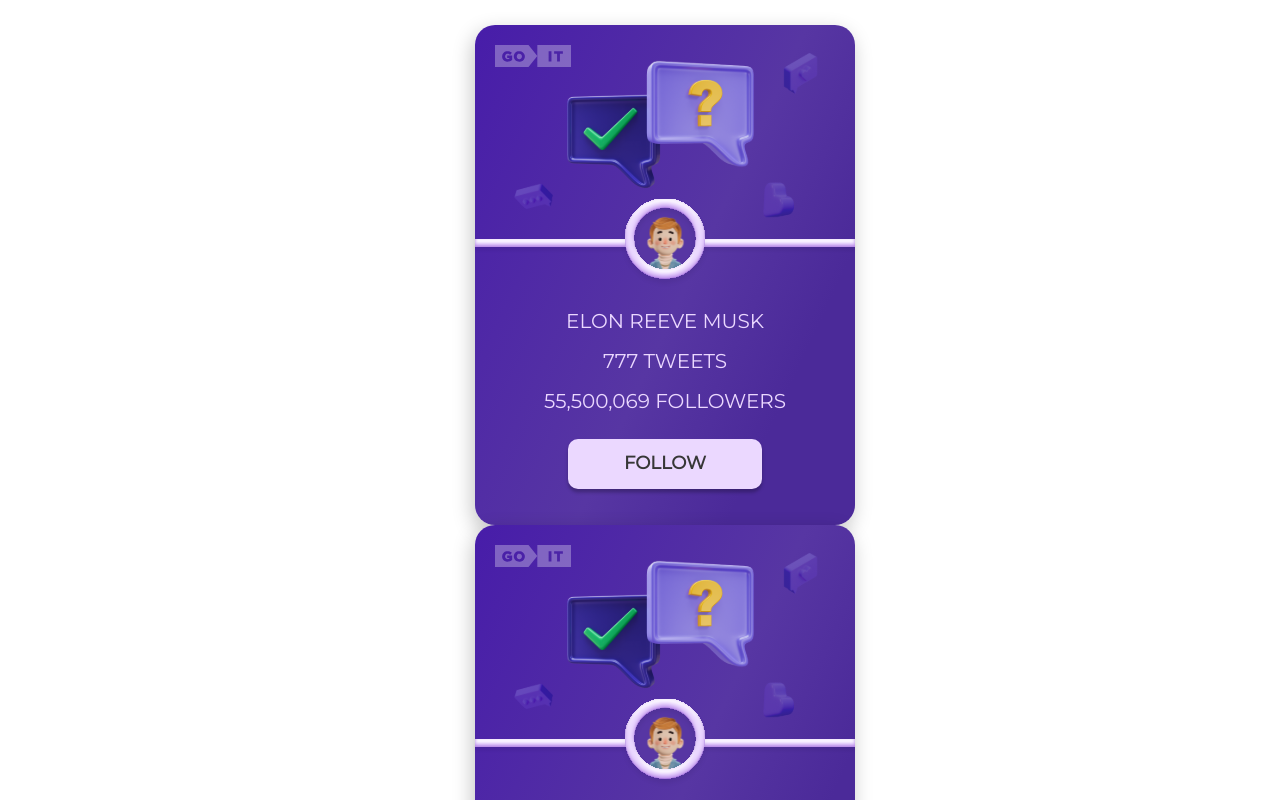
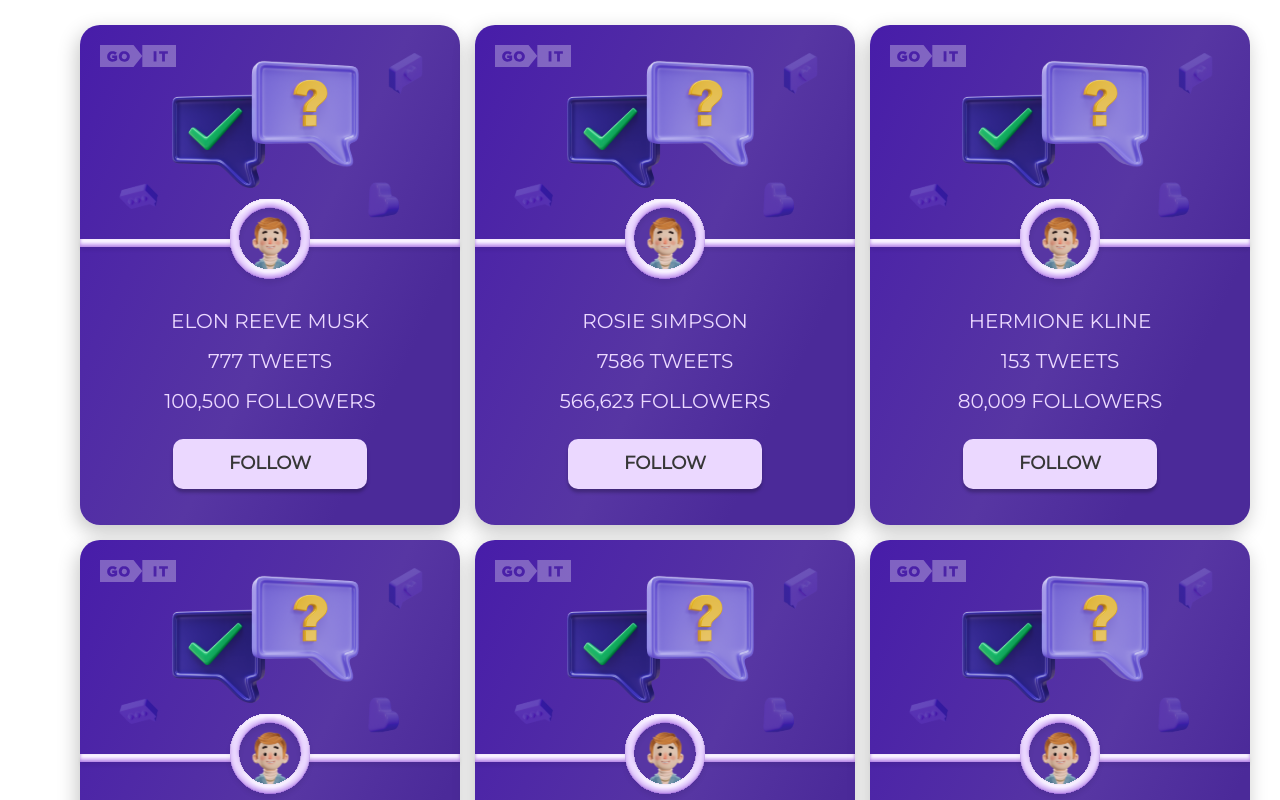
Before and after one commit to anyaShan/test-GoIT, a React (Create React App) app: page / in a window 1280 px wide. Shown: the top 800 px of the page. Built offline with nearby package versions, Linux system fonts and the light colour scheme.

Commit message:
add Local Storage

```diff
--- a/src/components/App.styled.js
+++ b/src/components/App.styled.js
@@ -4,10 +4,6 @@ export const Container = styled.div`
   width: 100%;
   padding: 25px;
   display: flex;
-
-  flex-direction: column;
-  justify-content: center;
-  align-items: center;
 
   font-family: 'Montserrat';
   font-style: normal;
--- /dev/null
+++ b/src/components/Hooks/useLocalStorage.js
@@ -0,0 +1,13 @@
+import { useState, useEffect } from 'react';
+
+export const useLocalStorage = (key, defaultValue) => {
+  const [state, setState] = useState(() => {
+    return JSON.parse(window.localStorage.getItem(key)) ?? defaultValue;
+  });
+
+  useEffect(() => {
+    window.localStorage.setItem(key, JSON.stringify(state));
+  }, [key, state]);
+
+  return [state, setState];
+};
--- a/src/components/UserCard/UserCard.jsx
+++ b/src/components/UserCard/UserCard.jsx
@@ -18,38 +18,73 @@ import {
 } from './UserCard.styled';
 
 export const UserCard = ({ item }) => {
-  const { user, tweets, followers, avatar } = item;
+  // const { id, user, tweets, followers, avatar } = item;
 
-  const [count, setCount] = useState(followers);
+  // const [state, setState] = useState(item);
+
+  const [count, setCount] = useState(() => {
+    return (
+      JSON.parse(localStorage.getItem(`user-${item.id}`)) ?? item.followers
+    );
+  });
+
+  // const [count, setCount] = useState(item.followers);
   const [isFollow, setIsFollow] = useState('Follow');
   const [colorPlace, setColorPlace] = useState(true);
 
-  useEffect(() => {
-    setCount(JSON.parse(localStorage.getItem('count')));
-    setIsFollow(localStorage.getItem('isFollow'));
-    setColorPlace(JSON.parse(localStorage.getItem('colorPlace')));
-  }, []);
+  // const [count, setCount] = useState(() => {
+  //   const storageCount = localStorage.getItem(`followers-${item.id}`);
+  //   return storageCount ? parseInt(storageCount) : item.followers;
+  // });
+
+  // useEffect(() => {
+  //   setCount(JSON.parse(localStorage.getItem('count')));
+  //   setIsFollow(localStorage.getItem('isFollow'));
+  //   setColorPlace(JSON.parse(localStorage.getItem('colorPlace')));
+  // }, []);
+
+  // useEffect(() => {
+  //   localStorage.setItem('count', count);
+  //   localStorage.setItem('isFollow', isFollow);
+  //   localStorage.setItem('colorPlace', colorPlace);
+  // }, [colorPlace, count, isFollow]);
 
   useEffect(() => {
-    localStorage.setItem('count', count);
-    localStorage.setItem('isFollow', isFollow);
-    localStorage.setItem('colorPlace', colorPlace);
-  }, [colorPlace, count, isFollow]);
+    localStorage.setItem(`user-${item.id}`, count);
+  }, [count, item.id]);
+
+  // const updateCount = () => {
+  //   if (isFollow === 'Follow') {
+  //     setCount(count + 1);
+  //     setIsFollow('Following');
+  //     setColorPlace(false);
+  //   }
+
+  //   if (isFollow !== 'Follow') {
+  //     setCount(count - 1);
+
+  //     setIsFollow('Follow');
+  //     setColorPlace(true);
+  //   }
+  // };
 
   const updateCount = () => {
-    if (isFollow === 'Follow') {
+    if (count === item.followers) {
       setCount(count + 1);
       setIsFollow('Following');
       setColorPlace(false);
-    }
-
-    if (isFollow !== 'Follow') {
+    } else {
       setCount(count - 1);
-
       setIsFollow('Follow');
       setColorPlace(true);
     }
   };
+
+  // const updateHandleUser = count => {
+  //   console.log(state);
+  //   setState(prevState => ({ ...prevState, followers: count }));
+  //   onCange(state);
+  // };
 
   const validCount = new Intl.NumberFormat('en-US').format(count);
 
@@ -61,8 +96,8 @@ export const UserCard = ({ item }) => {
         <CardAvatar src={BoyImg} alt="boy" />
         <CardAvatarLine></CardAvatarLine>
       </CardAvatarWrapp>
-      <CardName>{user}</CardName>
-      <CardTweets>{tweets} tweets</CardTweets>
+      <CardName>{item.user}</CardName>
+      <CardTweets>{item.tweets} tweets</CardTweets>
       <CardCount>{validCount} Followers</CardCount>
       <CardButton
         type="button"
--- a/src/components/UsersList/UsersList.jsx
+++ b/src/components/UsersList/UsersList.jsx
@@ -1,14 +1,27 @@
+// import { useLocalStorage } from '../Hooks/useLocalStorage';
+
 import { INITIAL_USERS } from '../../users';
 import { UserCard } from '../UserCard/UserCard';
+import { List } from './UsersList.styled';
 
 export const UsersList = () => {
+  //   const [users, setUsers] = useLocalStorage('users', INITIAL_USERS);
+
+  //   const addUser = data => {
+  //     console.log(data);
+  //     const index = users.findIndex(user => user.id === data.id);
+  //     console.log(users);
+  //     console.log(index);
+  //     setUsers(prevState => prevState.splice(index, 1, data));
+  //   };
+
   return (
-    <ul>
+    <List>
       {INITIAL_USERS.map(item => (
         <li key={item.id}>
           <UserCard key={item.id} item={item} />
         </li>
       ))}
-    </ul>
+    </List>
   );
 };
--- /dev/null
+++ b/src/components/UsersList/UsersList.styled.js
@@ -0,0 +1,8 @@
+import styled from 'styled-components';
+
+export const List = styled.ul`
+  display: flex;
+  flex-wrap: wrap;
+  justify-content: center;
+  gap: 15px;
+`;
```
Also changed, not shown: src/components/UsersList/UsersList.stuled.js (deleted).
